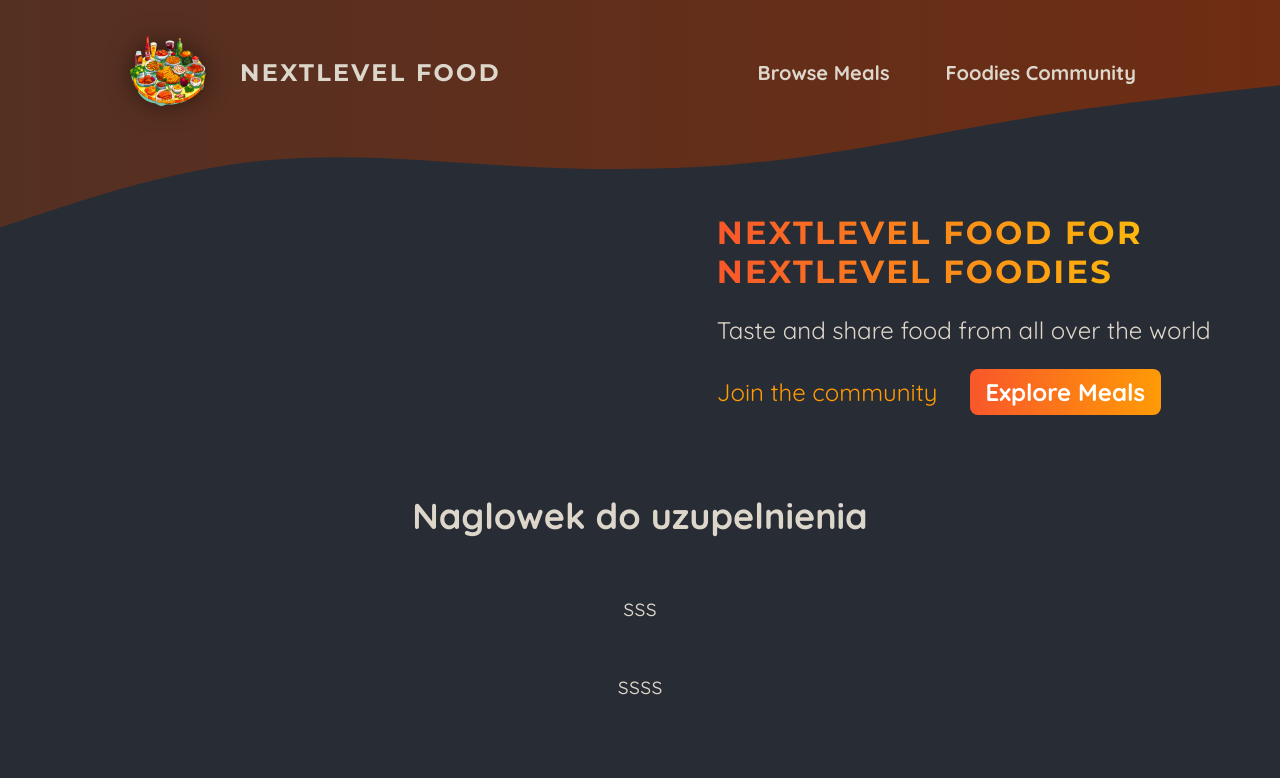
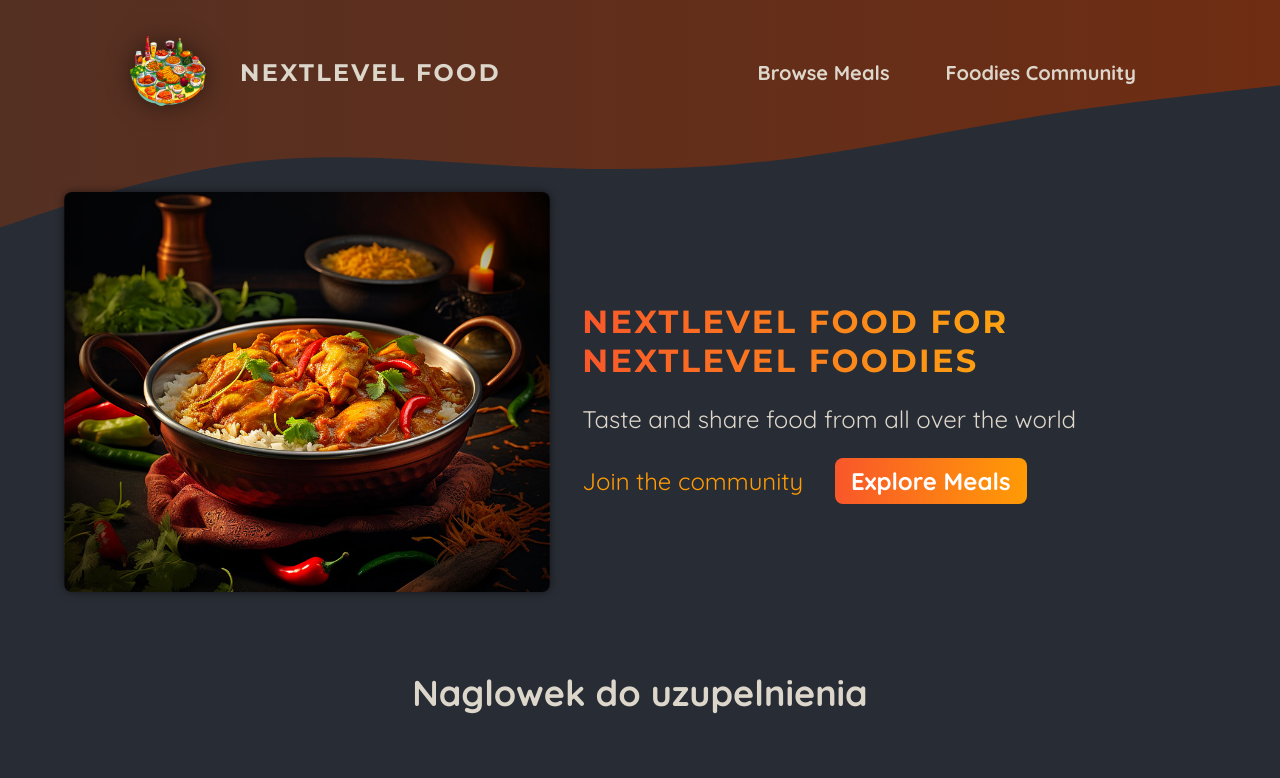
Before and after one commit to zuzanna-orzechowska/foodies, a Next.js app: page / in a window 1280 px wide. Shown: the top 778 px of the page. Built offline with nearby package versions, Linux system fonts and the light colour scheme.

Commit message:
dodanie slideshow do sekcji hero

```diff
--- a/app/page.js
+++ b/app/page.js
@@ -1,12 +1,15 @@
 import Link from "next/link";
 import React from "react";
 import classes from "./page.module.css"
+import ImageSlideshow from "@/components/(images)/image-slideshow";
 
 export default function Home() {
   return (
     <>
       <header className={classes.header}>
-        <div className={classes.header}></div>
+        <div className={classes.slideshow}>
+          <ImageSlideshow></ImageSlideshow>
+        </div>
         <div>
           <div className={classes.hero}>
             <h1>NextLevel Food for NextLevel Foodies</h1>
--- /dev/null
+++ b/components/(images)/image-slideshow.js
@@ -0,0 +1,50 @@
+'use client';
+
+import { useEffect, useState } from 'react';
+import Image from 'next/image';
+
+import burgerImg from '@/assets/burger.jpg';
+import curryImg from '@/assets/curry.jpg';
+import dumplingsImg from '@/assets/dumplings.jpg';
+import macncheeseImg from '@/assets/macncheese.jpg';
+import pizzaImg from '@/assets/pizza.jpg';
+import schnitzelImg from '@/assets/schnitzel.jpg';
+import tomatoSaladImg from '@/assets/tomato-salad.jpg';
+import classes from './image-slideshow.module.css';
+
+const images = [
+  { image: burgerImg, alt: 'A delicious, juicy burger' },
+  { image: curryImg, alt: 'A delicious, spicy curry' },
+  { image: dumplingsImg, alt: 'Steamed dumplings' },
+  { image: macncheeseImg, alt: 'Mac and cheese' },
+  { image: pizzaImg, alt: 'A delicious pizza' },
+  { image: schnitzelImg, alt: 'A delicious schnitzel' },
+  { image: tomatoSaladImg, alt: 'A delicious tomato salad' },
+];
+
+export default function ImageSlideshow() {
+  const [currentImageIndex, setCurrentImageIndex] = useState(0);
+
+  useEffect(() => {
+    const interval = setInterval(() => {
+      setCurrentImageIndex((prevIndex) =>
+        prevIndex < images.length - 1 ? prevIndex + 1 : 0
+      );
+    }, 5000); //zmiana indexu obrazka co 5 sekund
+
+    return () => clearInterval(interval);
+  }, []);
+
+  return (
+    <div className={classes.slideshow}>
+      {images.map((image, index) => (
+        <Image
+          key={index}
+          src={image.image}
+          className={index === currentImageIndex ? classes.active : ''}
+          alt={image.alt}
+        />
+      ))}
+    </div>
+  );
+}
--- /dev/null
+++ b/components/(images)/image-slideshow.module.css
@@ -0,0 +1,26 @@
+.slideshow {
+  position: relative;
+  width: 100%;
+  height: 100%;
+  border-radius: 8px;
+  overflow: hidden;
+  box-shadow: 0 0 0.5rem rgba(0, 0, 0, 0.5);
+}
+
+.slideshow img {
+  width: 100%;
+  height: 100%;
+  object-fit: cover;
+  position: absolute;
+  top: 0;
+  left: 0;
+  opacity: 0;
+  transform: scale(1.1) translateX(-1rem) rotate(-5deg);
+  transition: all 0.5s ease-in-out;
+}
+
+.slideshow .active {
+  z-index: 1;
+  opacity: 1;
+  transform: scale(1) translateX(0) rotate(0);
+}
```
